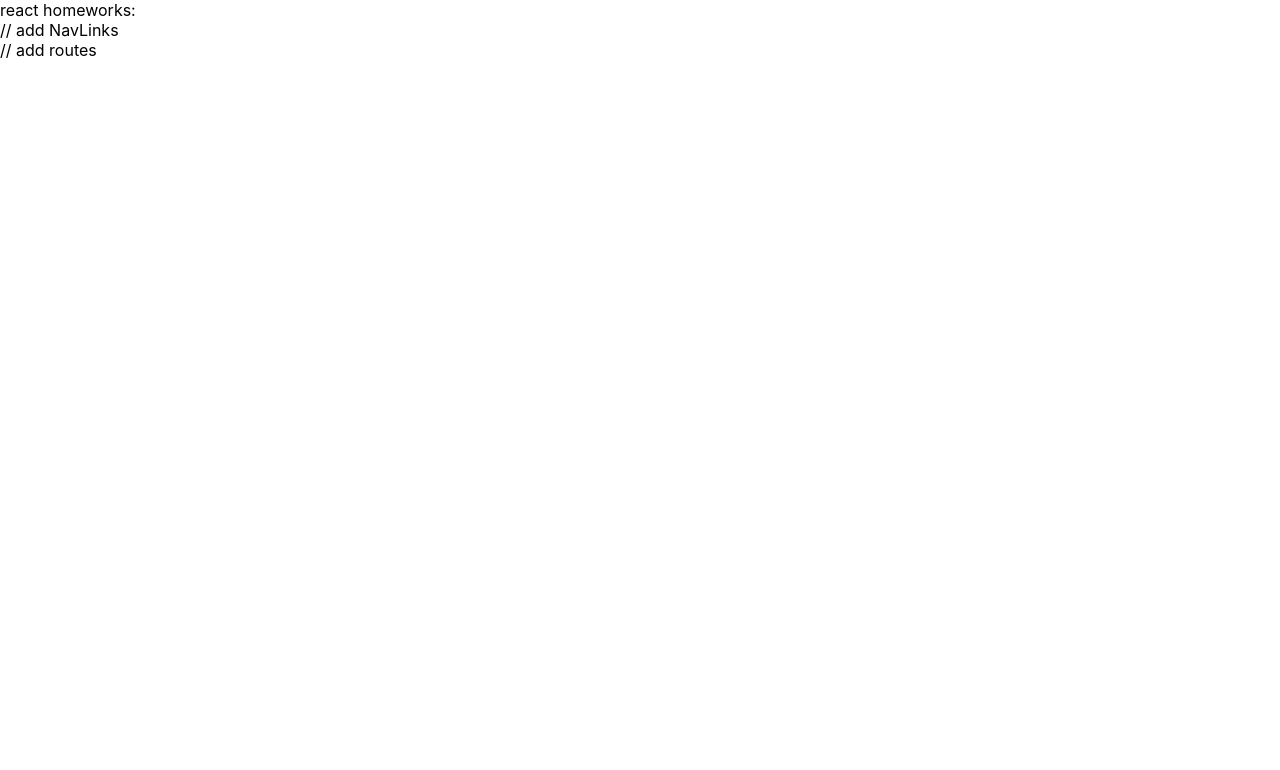
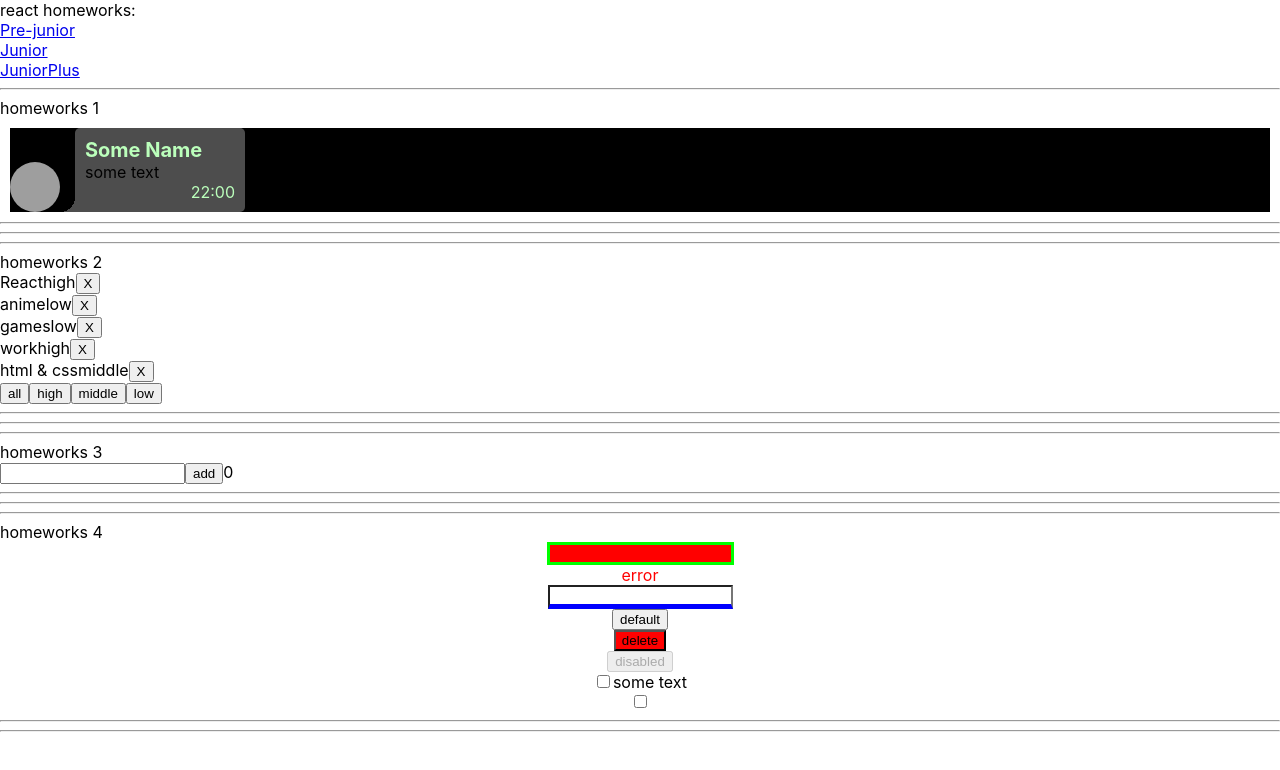
Before and after one commit to Igor-A574/simple-react-homeworks-master, a React (Create React App) app: page / in a window 1280 px wide. Shown: the top 770 px of the page. Built offline with nearby package versions, Linux system fonts and the light colour scheme; grey boxes are pictures that could not be loaded.

Commit message:
five homework

```diff
--- a/src/p2-homeworks/h5/HW5.tsx
+++ b/src/p2-homeworks/h5/HW5.tsx
@@ -1,18 +1,19 @@
 import React from 'react'
 import Header from './Header'
-import Routes from './Routes'
+import Routess from './Routes'
+import {HashRouter} from "react-router-dom";
 
 function HW5() {
     return (
         <div>
             {/*в gh-pages лучше работает HashRouter*/}
-            {/*<HashRouter>*/}
+            <HashRouter>
 
             <Header/>
 
-            <Routes/>
+            <Routess/>
 
-            {/*</HashRouter>*/}
+            </HashRouter>
         </div>
     )
 }
--- a/src/p2-homeworks/h5/Header.tsx
+++ b/src/p2-homeworks/h5/Header.tsx
@@ -1,9 +1,25 @@
 import React from 'react'
+import { NavLink } from 'react-router-dom';
+import {PATH} from "./Routes";
 
 function Header() {
     return (
         <div>
-            // add NavLinks
+
+            <nav>
+                <div>
+                    <NavLink to={"/"}></NavLink>
+                </div>
+                <div>
+                    <NavLink to={PATH.PRE_JUNIOR}>Pre-junior</NavLink>
+                </div>
+                <div>
+                    <NavLink to={PATH.JUNIOR}>Junior</NavLink>
+                </div>
+                <div>
+                    <NavLink to={PATH.JUNIOR_PLUS}>JuniorPlus</NavLink>
+                </div>
+            </nav>
 
         </div>
     )
--- a/src/p2-homeworks/h5/Routes.tsx
+++ b/src/p2-homeworks/h5/Routes.tsx
@@ -1,29 +1,34 @@
 import React from 'react'
+import PreJunior from "./pages/PreJunior";
+import Error404 from "./pages/Error404";
+import {Navigate, Route, Routes} from "react-router-dom";
+import {Junior} from "./pages/Junior";
+import {JuniorPlus} from "./pages/JuniorPlus";
 
 export const PATH = {
     PRE_JUNIOR: '/pre-junior',
-    // add paths
+    JUNIOR: '/junior',
+    JUNIOR_PLUS: '/junior-plus',
 }
 
-function Routes() {
+function Routess() {
     return (
-        <div>
-            {/*Switch выбирает первый подходящий роут*/}
-            {/*<Switch>*/}
 
-            {/*в начале мы попадаем на страницу '/' и переходим сразу на страницу PRE_JUNIOR*/}
-            {/*exact нужен чтоб указать полное совподение (что после '/' ничего не будет)*/}
-            {/*<Route path={'/'} exact render={() => <Redirect to={PATH.PRE_JUNIOR}/>}/>*/}
+            <Routes>
+                <Route path={'/'} element={<PreJunior/>}/>
 
-            {/*<Route path={PATH.PRE_JUNIOR} render={() => <PreJunior/>}/>*/}
-                // add routes
+                <Route path={PATH.PRE_JUNIOR} element={<PreJunior/>}/>
+                <Route path={PATH.JUNIOR} element={<Junior/>}/>
+                <Route path={PATH.JUNIOR_PLUS} element={<JuniorPlus/>}/>
 
-            {/*у этого роута нет пути, он отрисуется если пользователь захочет попасть на несуществующую страницу*/}
-            {/*<Route render={() => <Error404/>}/>*/}
 
-            {/*</Switch>*/}
-        </div>
+
+                <Route path={"/404"} element={<Error404/>}/>
+                <Route path={"*"} element={<Navigate to="/404"/>}/>
+
+            </Routes>
     )
+
 }
 
-export default Routes
+export default Routess
--- /dev/null
+++ b/src/p2-homeworks/h5/pages/Junior.tsx
@@ -0,0 +1,9 @@
+import React from 'react'
+
+export const Junior = () => {
+    return (
+        <div>
+            Junior
+        </div>
+    )
+}
--- /dev/null
+++ b/src/p2-homeworks/h5/pages/JuniorPlus.tsx
@@ -0,0 +1,9 @@
+import React from 'react'
+
+export const JuniorPlus = () => {
+    return (
+        <div>
+            JuniorPlus
+        </div>
+    )
+}
--- a/src/p2-homeworks/h5/pages/PreJunior.tsx
+++ b/src/p2-homeworks/h5/pages/PreJunior.tsx
@@ -18,6 +18,3 @@ function PreJunior() {
 }
 
 export default PreJunior
-
-// сделайте по аналогии пустые страницы джун и джун+
-// туда будут добавляться следующие дз
```
Also changed, not shown: package.json (+10 -1 lines), 1 other file (tests, documents, lock files or other folders).
